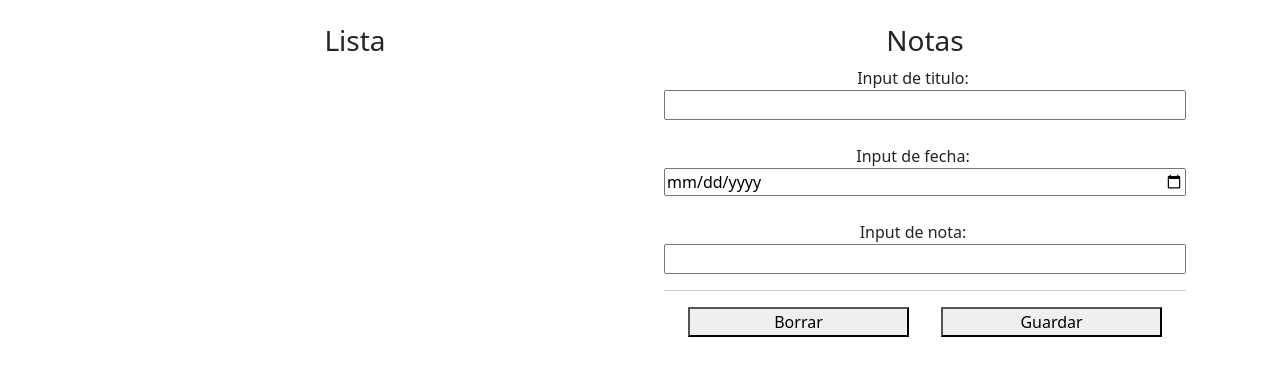
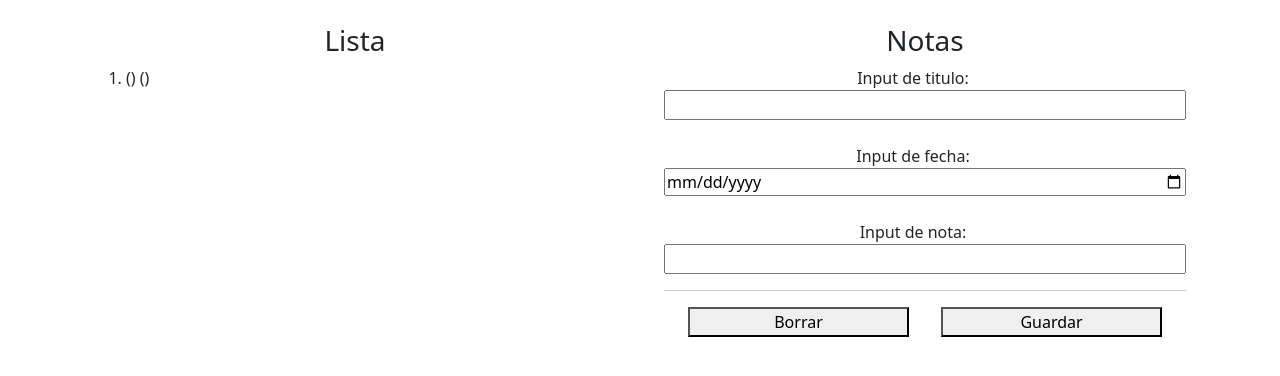
Before and after one commit to SamCorazzy/notas, a React (Create React App) app: page / in a window 1280 px wide. Both pictures are taken after a click on the button "Guardar". Shown: the top 376 px of the page. Built offline with nearby package versions, Linux system fonts and the light colour scheme.

Commit message:
Listar notas usando los dos metodos

```diff
--- a/src/App.jsx
+++ b/src/App.jsx
@@ -32,8 +32,10 @@
     });
   };
 
+
+  let arregloNotas = JSON.parse(localStorage.getItem("notas")) || [];
+
   const handleClicGuardar = () => {
-    let arregloNotas = JSON.parse(localStorage.getItem("notas")) || [];
     arregloNotas.push(inputState);
     localStorage.setItem("notas", JSON.stringify(arregloNotas));
     handleResetChange();
@@ -51,9 +53,40 @@
 
   return (
     <div className="App container">
-      <div className="row text-center">
+      <div className="row">
         <div className="col p-4">
-          <h3>Lista</h3>
+          <h3 className="text-center">Lista</h3>
+          {
+            arregloNotas.length === 0 ?
+            "Al momento no tienes notas guardadas. Puedes crear una en el formulario contiguo."
+            :
+            (
+              <ol>
+                {arregloNotas.map((item) => {
+                  return(
+                    <li>
+                      {item.titulo} ({item.fecha}) ({item.nota})
+                    </li>
+                  );
+                })
+                }
+              </ol>
+            )
+          }
+          {/* {
+            arregloNotas.length !== 0 &&(
+              <ol>
+                {arregloNotas.map((item) => {
+                  return(
+                    <li>
+                      {item.titulo} ({item.fecha}) ({item.nota})
+                    </li>
+                  );
+                })
+                }
+              </ol>
+            )
+          } */}
         </div>
         <div className="col text-center mx-auto p-4">
           <h3>Notas</h3>
```
